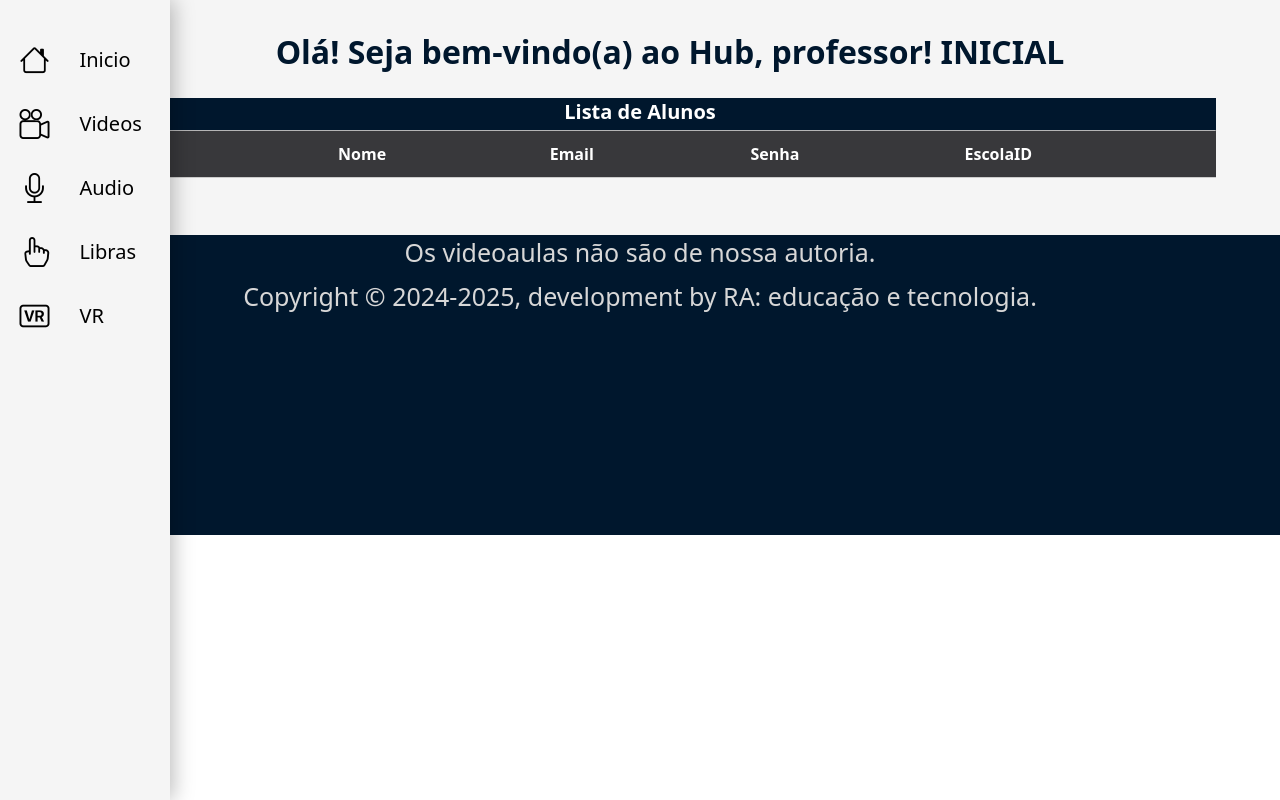
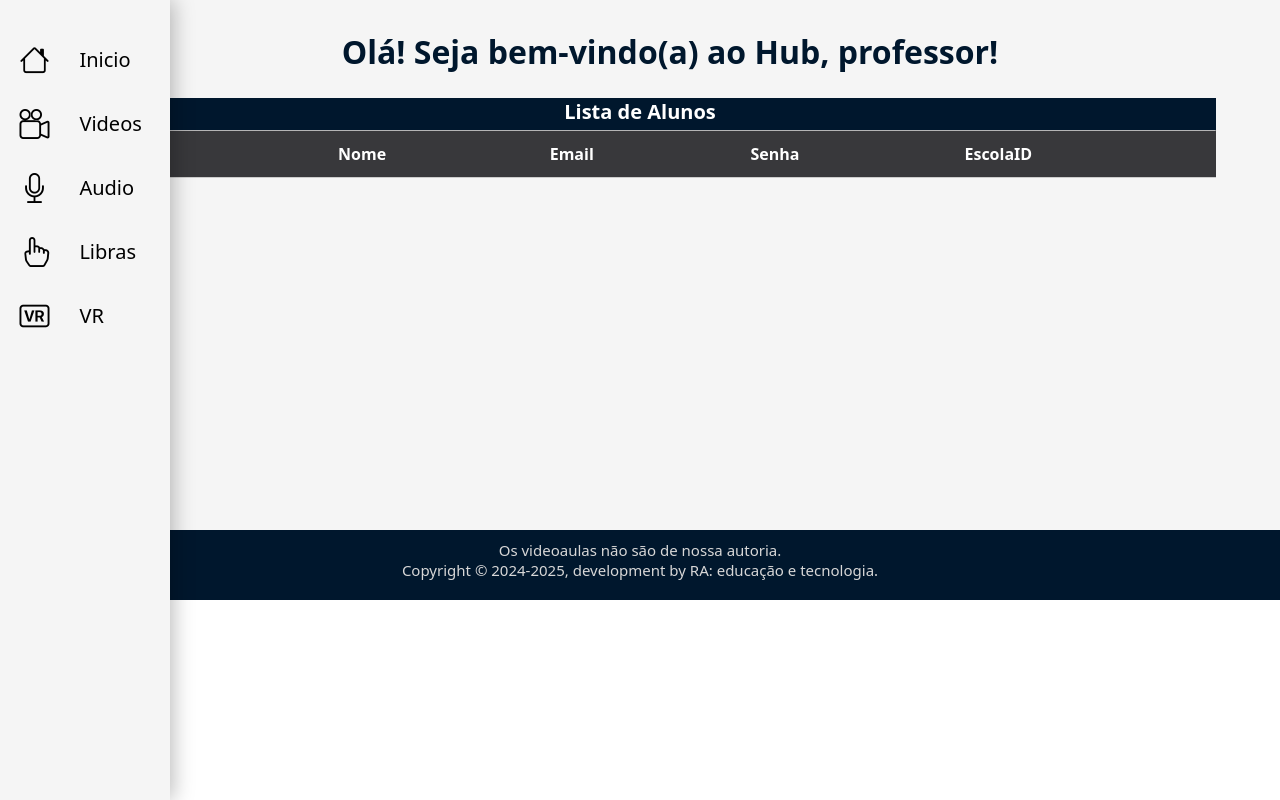
Before and after one commit to joaocidade/Projeto-PP, a PHP site: page /Hub/controller.php in a window 1280 px wide. Run offline with PHP 8.4, Linux system fonts and the light colour scheme; data that the repository does not hold is empty.

Commit message:
Ajustes de design

```diff
--- a/Hub/controller.php
+++ b/Hub/controller.php
@@ -62,10 +62,6 @@ $resultado = mysqli_query($conn,$sql);
 
     <div id='conteudo'>Carregando...</div>
 
-
-    </div>
-    <main id='conteudo'>Carregando...</main>
-
     <script>
 
     function carregar(pagina) {
@@ -91,7 +87,7 @@ $resultado = mysqli_query($conn,$sql);
 
     <footer>
         <p>Os videoaulas não são de nossa autoria.</p>
-        <p style="font-size: 25px; margin-top:10px;">Copyright © 2024-2025, development by RA: educação e tecnologia.</p>
+        <p>Copyright © 2024-2025, development by RA: educação e tecnologia.</p>
     </footer>
 
 </body>
--- a/Hub/hubInicial.php
+++ b/Hub/hubInicial.php
@@ -15,7 +15,7 @@ $resultado = mysqli_query($conn,$sql);
 
 <body>
     <header>
-        <h1> Olá! Seja bem-vindo(a) ao Hub, professor! INICIAL</h1>
+        <h1> Olá! Seja bem-vindo(a) ao Hub, professor!</h1>
     </header>
 
     <main>
--- a/Hub/styleHub.css
+++ b/Hub/styleHub.css
@@ -88,6 +88,7 @@ body{
     padding-left: 5%;
     padding-right: 5%;
     background-color: whitesmoke;
+    height: 530px;
 }
 
 /* HEADER */
@@ -140,12 +141,13 @@ tr:hover {
 
 /* FOOTER */
 footer{
+    padding-top: 10px;
     background-color: rgb(0, 23, 45);
-    height: 300px;
+    height: 70px;
 }
 
 footer p{
+    font-size: 15px;
     text-align: center;
     color: rgb(215, 215, 215);
-    font-size: 25px;
 }
--- a/styleInicio1.css
+++ b/styleInicio1.css
@@ -41,7 +41,7 @@
     float: right;
 }
 
-#header a{
+#header #entre{
     float: right;
     color: white;
     margin-right: 30px;
```
Also changed, not shown: index.html (+4 -4 lines).
